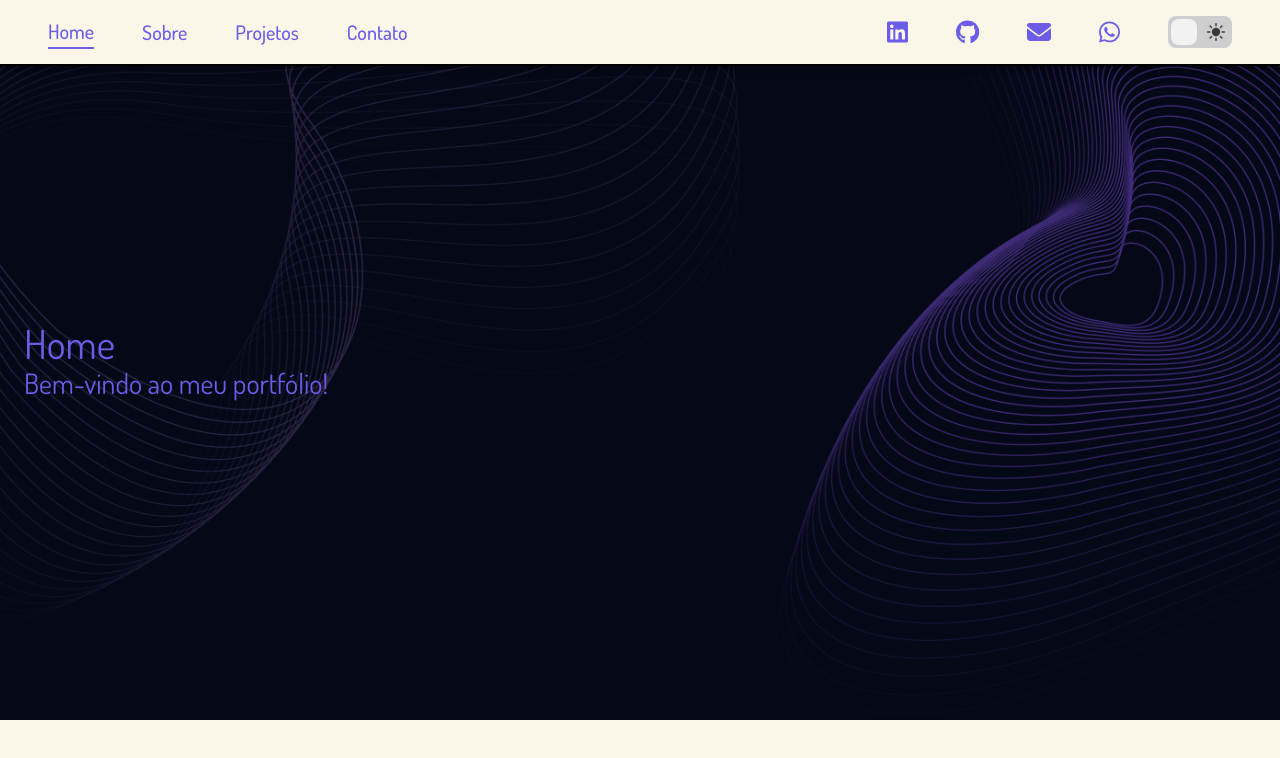
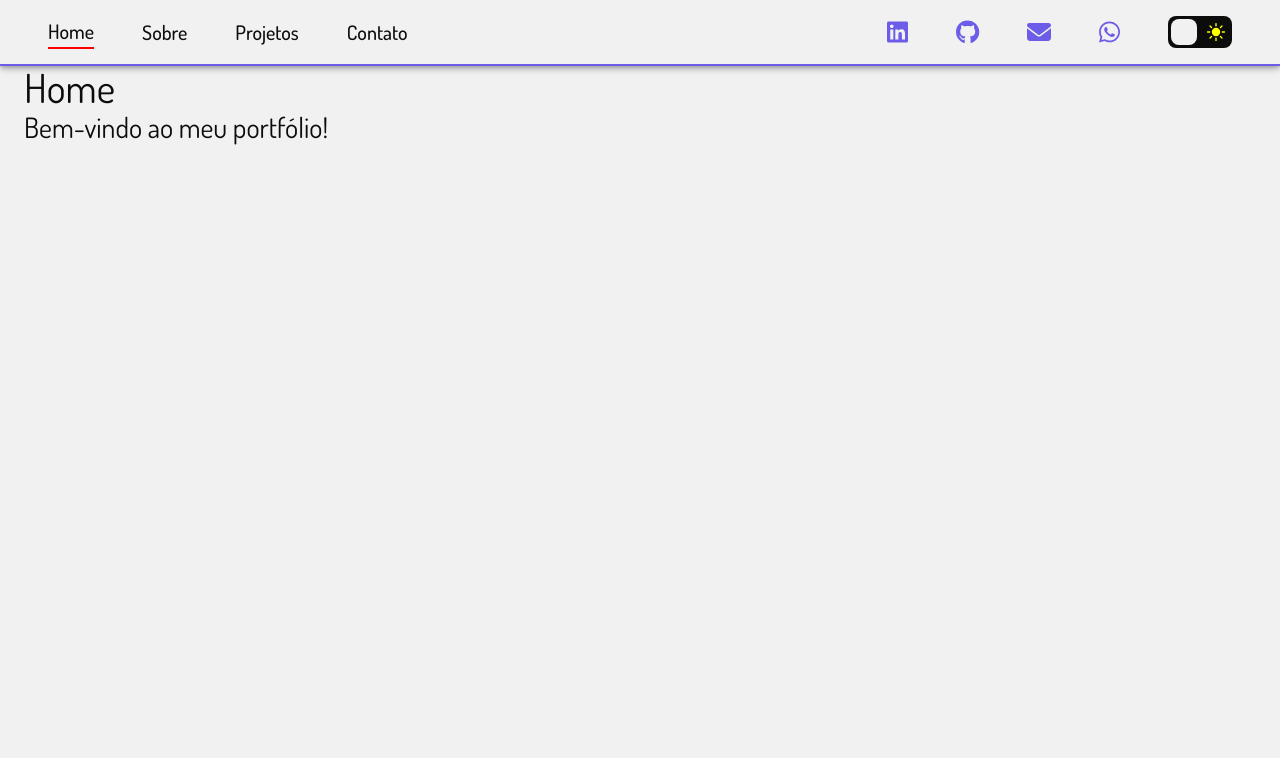
Before and after one commit to matheus-curvelo/portfolio, a React (Create React App) app: page / in a window 1280 px wide. Shown: the top 758 px of the page. Built offline with nearby package versions, Linux system fonts and the light colour scheme.

Commit message:
Ajustes gerais de cores

```diff
--- a/src/App.tsx
+++ b/src/App.tsx
@@ -1,35 +1,22 @@
-import React, { useState, useEffect } from "react";
-import { BrowserRouter as Router, Routes, Route } from "react-router-dom";
-import { CssBaseline, ThemeProvider, createTheme } from "@mui/material";
-import Header from "./components/Header";
-import Home from "./pages/Home";
-import Sobre from "./pages/About";
-import Projetos from "./pages/Projects";
-import Contato from "./pages/Contact";
-import { lightTheme, darkTheme } from "./theme";
-import "./App.scss";
+import React, { useState, useMemo } from 'react';
+import { BrowserRouter as Router, Routes, Route } from 'react-router-dom';
+import { CssBaseline, ThemeProvider } from '@mui/material';
+import Header from './components/Header';
+import Home from './pages/Home';
+import Sobre from './pages/About';
+import Projetos from './pages/Projects';
+import Contato from './pages/Contact';
+import { lightTheme, darkTheme } from './theme';
+import './App.scss';
 
 function App() {
   const [isDarkTheme, setIsDarkTheme] = useState(false);
-
-  const theme = isDarkTheme ? darkTheme : lightTheme;
 
   const toggleTheme = () => {
     setIsDarkTheme(!isDarkTheme);
   };
 
-  useEffect(() => {
-    const rootElement = document.getElementById('root');
-    if (rootElement) {
-      if (isDarkTheme) {
-        rootElement.classList.add('theme-dark');
-        rootElement.classList.remove('theme-light');
-      } else {
-        rootElement.classList.add('theme-light');
-        rootElement.classList.remove('theme-dark');
-      }
-    }
-  }, [isDarkTheme]);
+  const theme = useMemo(() => (isDarkTheme ? darkTheme : lightTheme), [isDarkTheme]);
 
   return (
     <ThemeProvider theme={theme}>
--- a/src/components/Header/Header.scss
+++ b/src/components/Header/Header.scss
@@ -2,6 +2,7 @@
 
 #header {
     overflow: hidden;
+    background-image: none;
 
     .header__box {
         display: flex;
@@ -28,7 +29,7 @@
                 }
 
                 &.active {
-                    border-bottom: 2px solid $primary;
+                    border-bottom: 2px solid red;
                 }
             }
         }
--- a/src/components/Header/Header.tsx
+++ b/src/components/Header/Header.tsx
@@ -6,27 +6,28 @@ import {
   Box,
   IconButton,
   Typography,
-  useTheme,
 } from "@mui/material";
-import { NavLink } from "react-router-dom";
-import { FontAwesomeIcon } from "@fortawesome/react-fontawesome";
+import {NavLink} from "react-router-dom";
+import {FontAwesomeIcon} from "@fortawesome/react-fontawesome";
 import {
   faLinkedin,
   faWhatsapp,
   faGithub,
 } from "@fortawesome/free-brands-svg-icons";
-import { faEnvelope } from "@fortawesome/free-solid-svg-icons";
+import {faEnvelope} from "@fortawesome/free-solid-svg-icons";
 import "./Header.scss";
 import "animate.css";
+import { useTheme } from '@mui/material/styles';
 
-import ThemeSwitch from '../../components/ThemeSwitch'; // Import the new component
+import ThemeSwitch from "../../components/ThemeSwitch"; // Import the new component
 
 interface HeaderProps {
   toggleTheme: () => void;
   isDarkTheme: boolean;
 }
 
-const Header: React.FC<HeaderProps> = ({ toggleTheme, isDarkTheme }) => {
+const Header: React.FC<HeaderProps> = ({toggleTheme, isDarkTheme}) => {
+
   const theme = useTheme();
 
   return (
@@ -34,52 +35,47 @@ const Header: React.FC<HeaderProps> = ({ toggleTheme, isDarkTheme }) => {
       id="header"
       position="fixed"
       sx={{
-        backgroundColor: 'background.default',
+        backgroundColor: "background.default",
         borderBottom: 2,
-        borderColor: 'secondary.contrastText',
-      }}
-    >
+        borderColor: "primary.main"
+      }}>
       <Toolbar>
         <Container maxWidth="xl">
           <Box className="header__box">
             <div className="header__links animate__animated animate__backInLeft">
               <NavLink
                 to="/"
-                className={({ isActive }) =>
+                className={({isActive}) =>
                   isActive ? "header__link active" : "header__link"
-                }
-              >
-                <Typography color="primary" variant="h6">
+                }>
+                <Typography color={theme.palette.text.primary} variant="h6">
                   Home
                 </Typography>
               </NavLink>
               <NavLink
                 to="/sobre"
-                className={({ isActive }) =>
+                className={({isActive}) =>
                   isActive ? "header__link active" : "header__link"
-                }
-              >
-                <Typography color="primary" variant="h6">
+                }>
+                <Typography color={theme.palette.text.primary} variant="h6">
                   Sobre
                 </Typography>
               </NavLink>
               <NavLink
                 to="/projetos"
-                className={({ isActive }) =>
+                className={({isActive}) =>
                   isActive ? "header__link active" : "header__link"
-                }
-              >
-                <Typography color="primary" variant="h6">
+                }>
+                <Typography color={theme.palette.text.primary} variant="h6">
                   Projetos
                 </Typography>
               </NavLink>
               <NavLink
                 to="/contato"
-                className={({ isActive }) =>
+                className={({isActive}) =>
                   isActive ? "header__link active" : "header__link"
-                }
-              >
-                <Typography color="primary" variant="h6">
+                }>
+                <Typography color={theme.palette.text.primary} variant="h6">
                   Contato
                 </Typography>
               </NavLink>
@@ -92,8 +88,7 @@ const Header: React.FC<HeaderProps> = ({ toggleTheme, isDarkTheme }) => {
                 target="_blank"
                 rel="noopener noreferrer"
                 color="primary"
-                className="header__icon"
-              >
+                className="header__icon">
                 <FontAwesomeIcon icon={faLinkedin} />
               </IconButton>
               <IconButton
@@ -102,8 +97,7 @@ const Header: React.FC<HeaderProps> = ({ toggleTheme, isDarkTheme }) => {
                 target="_blank"
                 rel="noopener noreferrer"
                 color="primary"
-                className="header__icon"
-              >
+                className="header__icon">
                 <FontAwesomeIcon icon={faGithub} />
               </IconButton>
               <IconButton
@@ -112,8 +106,7 @@ const Header: React.FC<HeaderProps> = ({ toggleTheme, isDarkTheme }) => {
                 target="_blank"
                 rel="noopener noreferrer"
                 color="primary"
-                className="header__icon"
-              >
+                className="header__icon">
                 <FontAwesomeIcon icon={faEnvelope} />
               </IconButton>
               <IconButton
@@ -122,11 +115,13 @@ const Header: React.FC<HeaderProps> = ({ toggleTheme, isDarkTheme }) => {
                 target="_blank"
                 rel="noopener noreferrer"
                 color="primary"
-                className="header__icon"
-              >
+                className="header__icon">
                 <FontAwesomeIcon icon={faWhatsapp} />
               </IconButton>
-              <ThemeSwitch toggleTheme={toggleTheme} isDarkTheme={isDarkTheme} />
+              <ThemeSwitch
+                toggleTheme={toggleTheme}
+                isDarkTheme={isDarkTheme}
+              />
             </div>
           </Box>
         </Container>
--- a/src/components/ThemeSwitch/ThemeSwitch.scss
+++ b/src/components/ThemeSwitch/ThemeSwitch.scss
@@ -1,9 +1,7 @@
-$color_1: #3a3a3a;
-$color_2: #cecece;
-$background-color_1: #cecece;
-$background-color_2: #3a3a3a;
-$background-color_3: #f2f2f2;
-$background-color_4: #212121;
+$color_light: #FDFF00;
+$color_dark: #590696;
+$bg_light: #F1F1F1;
+$bg_dark: #0C0C0C;
 
 .theme-switch {
 	position: relative;
@@ -11,8 +9,10 @@ $background-color_4: #212121;
 	justify-content: center;
 	direction: rtl;
 }
+
 #theme-checkbox {
 	display: none;
+
 	+ {
 		label {
 			font-size: 2rem;
@@ -22,12 +22,14 @@ $background-color_4: #212121;
 			cursor: pointer;
 			display: flex;
 			justify-content: space-between;
-			background-color: $background-color_1;
+			background-color: $bg_dark;
 			position: relative;
+
 			&:active {
 				transform: scale(0.85);
 				transition: transform 0.2s;
 			}
+
 			div {
 				width: 0.8em;
 				height: 0.8em;
@@ -37,17 +39,21 @@ $background-color_4: #212121;
 				left: 0.1em;
 				z-index: 10;
 				transition: 0.5s cubic-bezier(1, 0.33, 0.11, 1.34);
-				background-color: $background-color_3;
+				background-color: $bg_light;
 			}
+
 			span {
 				display: flex;
+
 				&:first-of-type {
-					color: $color_1;
+					color: $color_light;
 				}
+
 				&:last-of-type {
-					color: $color_2;
+					color: $color_dark;
 				}
 			}
+
 			svg {
 				display: inline-block;
 				height: 1em;
@@ -57,13 +63,15 @@ $background-color_4: #212121;
 			}
 		}
 	}
+
 	&:checked {
 		+ {
 			label {
-				background-color: $background-color_2;
+				background-color: $bg_light;
+
 				div {
 					left: 1.1em;
-					background-color: $background-color_4;
+					background-color: $bg_dark;
 				}
 			}
 		}
--- a/src/pages/Home/Home.scss
+++ b/src/pages/Home/Home.scss
@@ -1,11 +1,11 @@
-#home {
-    display: flex;
-    align-items: center;
-    justify-content: space-around;
-    background-image: url(../../assets/bg.png);
-    background-size: cover;
-    background-position: center;
-    background-repeat: repeat;
-    height: 90vh;
-    // filter: invert(1);
-}
+// #home {
+//     display: flex;
+//     align-items: center;
+//     justify-content: space-around;
+//     background-image: url(../../assets/bg.png);
+//     background-size: cover;
+//     background-position: center;
+//     background-repeat: repeat;
+//     height: 90vh;
+//     // filter: invert(1);
+// }
--- a/src/pages/Home/Home.tsx
+++ b/src/pages/Home/Home.tsx
@@ -9,13 +9,12 @@ const Home: React.FC = () => {
       className="content-page"
       component="section"
       py={8}
-      bgcolor="background.default"
     >
       <Container maxWidth="xl">
-        <Typography color="primary" variant="h1">
+        <Typography variant="h1">
           Home
         </Typography>
-        <Typography color="primary" variant="h3">
+        <Typography variant="h3">
           Bem-vindo ao meu portfólio!
         </Typography>
       </Container>
--- a/src/styles/variables.scss
+++ b/src/styles/variables.scss
@@ -1,15 +1,15 @@
 // Cores
 
-$white: #f5f5f5;
-$black: #050816;
+$white: #F1F1F1;
+$black: #0C0C0C;
 
 $purpleLight: #9d88ff;
 $purple: #6c5ce7;
 $purpleDark: #4d3cb9;
 
-$silverLight: #eff2f7;
-$silver: #ced4da;
-$silverDark: #8d97a5;
+$greenLight: #72E1B5;
+$green: #4CCD99;
+$greenDark: #32916E;
 
 // Contextos
 
@@ -20,9 +20,9 @@ $primaryLight: $purpleLight;
 $primary: $purple;
 $primaryDark: $purpleDark;
 
-$secondaryLight: $silverLight;
-$secondary: $silver;
-$secondaryDark: $silverDark;
+$secondaryLight: $greenLight;
+$secondary: $green;
+$secondaryDark: $greenDark;
 
 // Breakpoints
 $xs: 0px;
--- a/src/theme.ts
+++ b/src/theme.ts
@@ -36,21 +36,24 @@ const baseTypography = {
 
 const lightTheme = createTheme({
   palette: {
-    mode: 'light',
+    mode: "light",
     primary: {
-      main: "#6c5ce7",
-      light: "#9d88ff",
-      dark: "#4d3cb9",
-      contrastText: "#000000",
+      main: "#6C5CE7",
+      light: "#9D88FF",
+      dark: "#4D3CB9",
+      contrastText: "#fefefe",
     },
     secondary: {
-      main: "#ced4da",
-      light: "#eff2f7",
-      dark: "#8d97a5",
-      contrastText: "#000000",
+      main: "#4CCD99",
+      light: "#72E1B5",
+      dark: "#32916E",
+      contrastText: "#0C0C0C",
     },
     background: {
-      default: '#faf7e9',
+      default: "#F1F1F1",
+    },
+    text: {
+      primary: "#0C0C0C",
     },
   },
   typography: baseTypography,
@@ -58,21 +61,24 @@ const lightTheme = createTheme({
 
 const darkTheme = createTheme({
   palette: {
-    mode: 'dark',
+    mode: "dark",
     primary: {
-      main: "#6c5ce7",
-      light: "#9d88ff",
-      dark: "#4d3cb9",
-      contrastText: "#faf7e9",
+      main: "#6C5CE7",
+      light: "#9D88FF",
+      dark: "#4D3CB9",
+      contrastText: "#0C0C0C",
     },
     secondary: {
-      main: "#ced4da",
-      light: "#eff2f7",
-      dark: "#8d97a5",
-      contrastText: "#faf7e9",
+      main: "#4CCD99",
+      light: "#72E1B5",
+      dark: "#32916E",
+      contrastText: "#0C0C0C",
     },
     background: {
-      default: '#050816',
+      default: "#0C0C0C",
+    },
+    text: {
+      primary: "#F1F1F1",
     },
   },
   typography: baseTypography,
```
